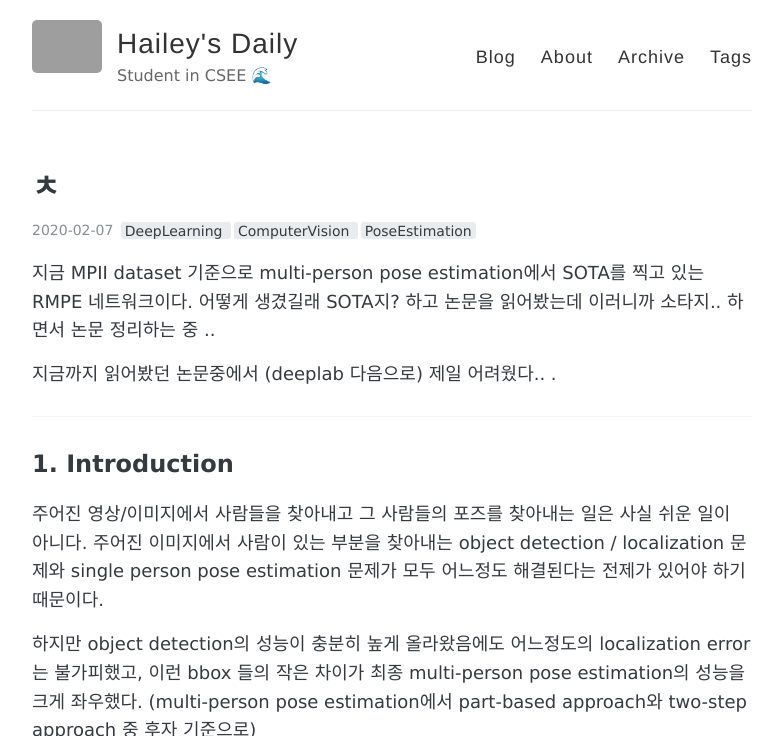
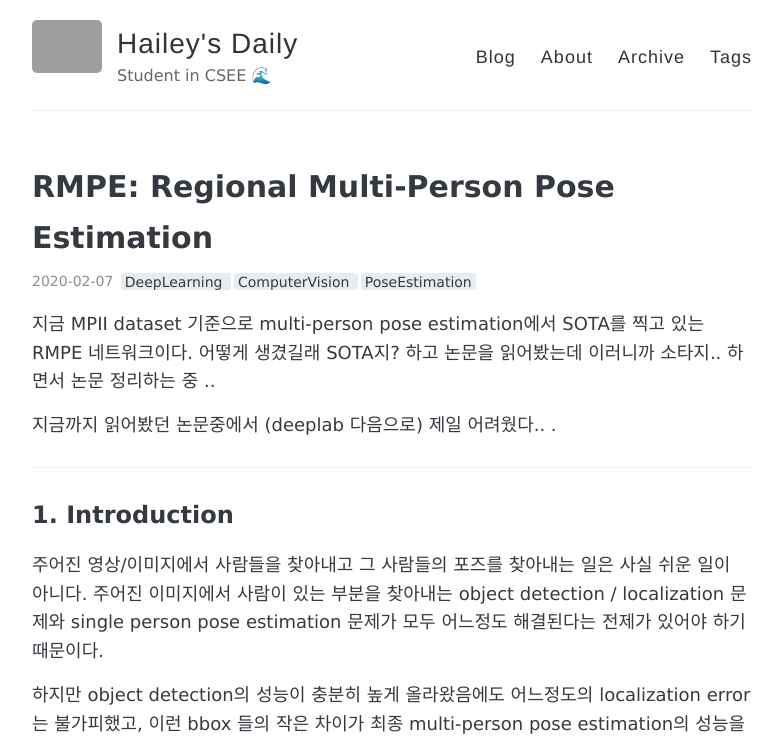
Before and after one commit to ocean-joo/ocean-joo.github.io, a Jekyll site: the page built from _posts/2020-02-07-Regional-Multi-Person-Pose-Estimation.md, in a window 1280 px wide and 900 px high, cut to the strip 0-736 px from the top of the window. Shown: the whole strip, without its empty margins (248-1030 px from the left). Built offline with Jekyll 4.4.1, drawn with Linux system fonts in a browser that asks for light colours; formulas are drawn with MathJax 3; comment, search, counter and statistics services are not loaded; grey boxes are pictures that could not be loaded.

Commit message:
Edit RMPE: Regional Multi-Person Pose Estimation

```diff
--- a/_posts/2020-02-07-Regional-Multi-Person-Pose-Estimation.md
+++ b/_posts/2020-02-07-Regional-Multi-Person-Pose-Estimation.md
@@ -1,6 +1,6 @@
 ---
 layout: post
-title: "ㅊ"
+title: "RMPE: Regional Multi-Person Pose Estimation"
 tags: [DeepLearning, ComputerVision, PoseEstimation]
 use_math: true
 published: true
```
